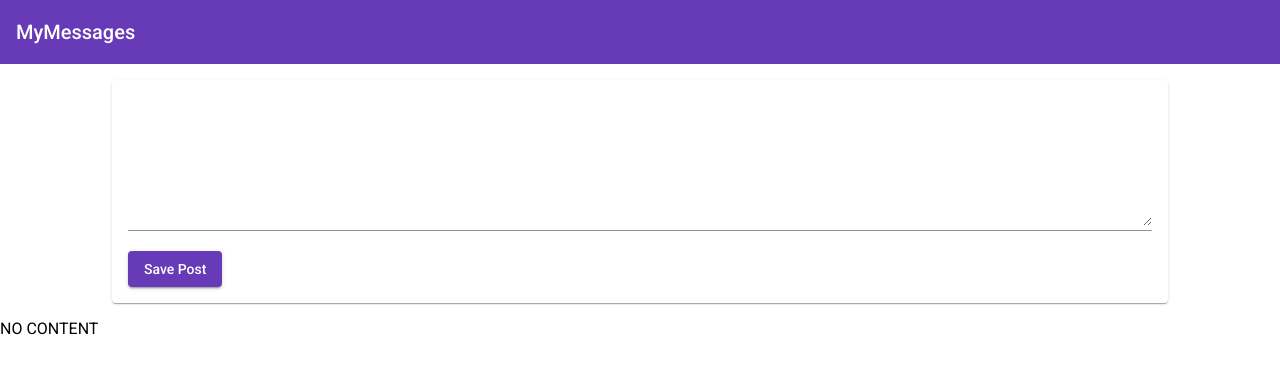
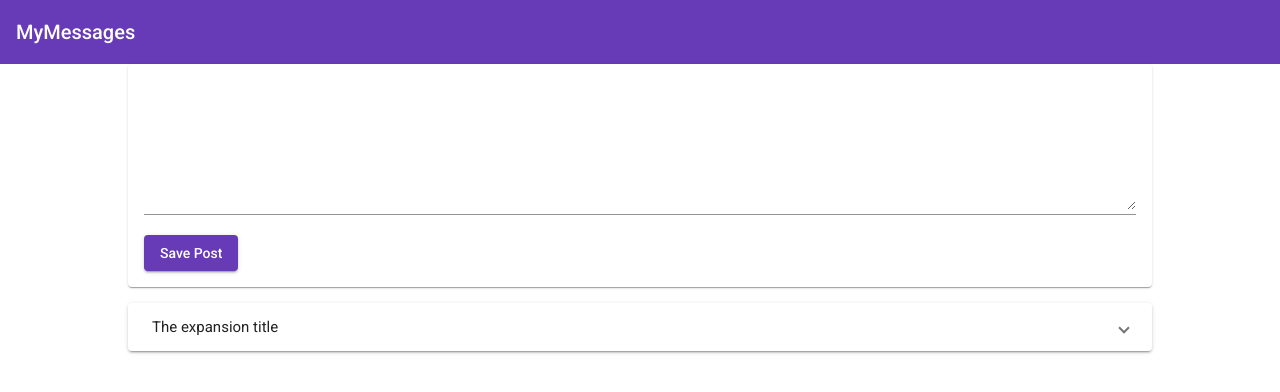
Before and after one commit to PeterJacobo/mean-course, an Angular app: page / in a window 1280 px wide. Shown: the top 392 px of the page. Built offline with nearby package versions, Linux system fonts and the light colour scheme.

Commit message:
Outputting Posts

```diff
--- a/src/app/app.component.css
+++ b/src/app/app.component.css
@@ -1,3 +1,5 @@
 main {
   margin-top: 1rem;
+  width: 80%;
+  margin: auto;
 }
--- a/src/app/app.component.html
+++ b/src/app/app.component.html
@@ -1,4 +1,5 @@
 <app-header></app-header>
 <main>
   <app-post-create></app-post-create>
+  <app-post-list></app-post-list>
 </main>
--- a/src/app/posts/post-create/post-create.component.css
+++ b/src/app/posts/post-create/post-create.component.css
@@ -1,8 +1,3 @@
-mat-card {
-  width: 80%;
-  margin: auto;
-}
-
 mat-form-field,
 textarea {
    width: 100%;
--- a/src/app/posts/post-create/post-create.component.html
+++ b/src/app/posts/post-create/post-create.component.html
@@ -7,4 +7,3 @@
     color="primary"
     (click)="onAddPost()">Save Post</button>
 </mat-card>
-<p>{{ newPost }}</p>
--- /dev/null
+++ b/src/app/posts/post-list/post-list.component.css
@@ -0,0 +1,4 @@
+:host {
+  display: block;
+  margin-top: 1rem;
+}
--- /dev/null
+++ b/src/app/posts/post-list/post-list.component.html
@@ -0,0 +1,8 @@
+<mat-accordion>
+  <mat-expansion-panel>
+    <mat-expansion-panel-header>
+      The expansion title
+    </mat-expansion-panel-header>
+    I'm in an expansion panel
+  </mat-expansion-panel>
+</mat-accordion>
--- /dev/null
+++ b/src/app/posts/post-list/post-list.component.ts
@@ -0,0 +1,14 @@
+import { Component } from '@angular/core';
+
+@Component({
+  selector: 'app-post-list',
+  templateUrl: './post-list.component.html',
+  styleUrls: ['./post-list.component.css']
+})
+export class PostListComponent {
+  posts = [
+    {title: 'First Post', content: 'This is the first post\'s content'},
+    {title: 'Second Post', content: 'This is the second post\'s content'},
+    {title: 'Third Post', content: 'This is the third post\'s content'},
+  ];
+}
```
Also changed, not shown: src/app/app.module.ts (+6 -2 lines).
